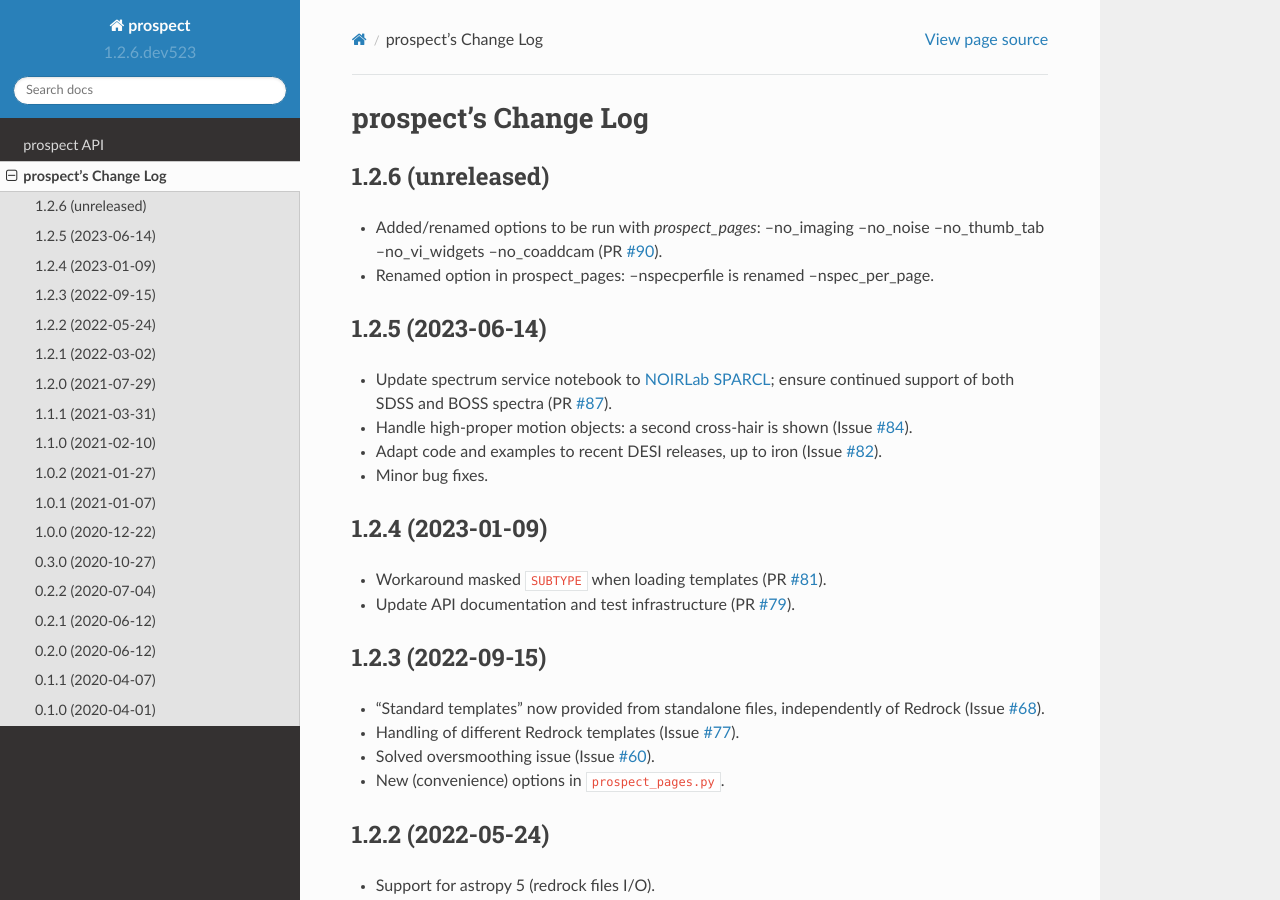
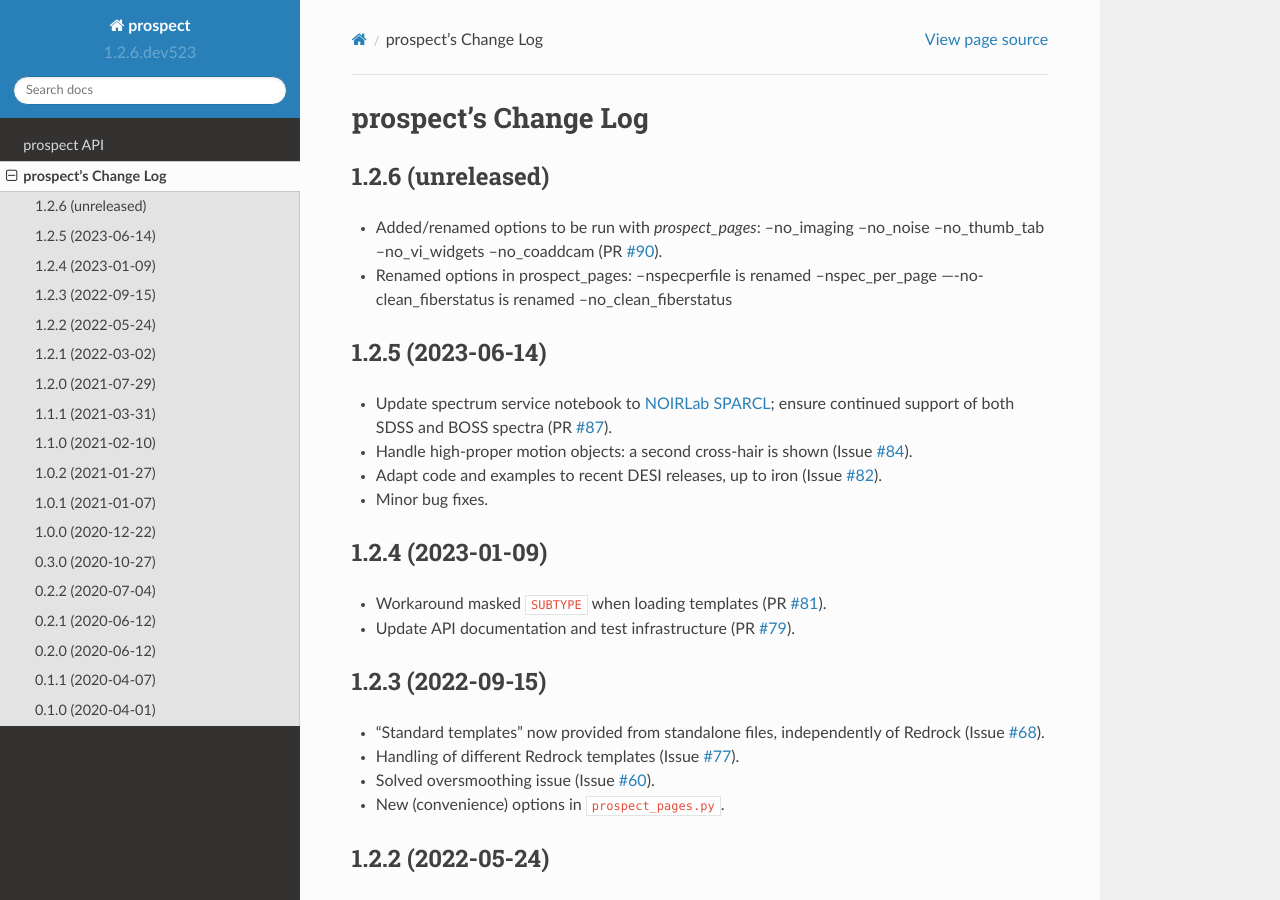
Before and after one commit to desihub/prospect, a Sphinx documentation site: the page built from doc/changes.rst, in a window 1280 px wide and 900 px high. Built offline with Sphinx 7.4.7 and the Read the Docs theme 2.0.0, drawn with Linux system fonts in a browser that asks for light colours.

Commit message:
update changes.rst

```diff
--- a/doc/changes.rst
+++ b/doc/changes.rst
@@ -5,8 +5,15 @@
 1.2.6 (unreleased)
 ------------------
 
-* Added/renamed options to be run with `prospect_pages`: --no_imaging --no_noise --no_thumb_tab --no_vi_widgets --no_coaddcam (PR `#90`_).
-* Renamed option in prospect_pages: --nspecperfile is renamed --nspec_per_page.
+* Added/renamed options to be run with `prospect_pages`:
+  --no_imaging
+  --no_noise
+  --no_thumb_tab
+  --no_vi_widgets
+  --no_coaddcam (PR `#90`_).
+* Renamed options in prospect_pages:
+  --nspecperfile is renamed --nspec_per_page
+  ----no-clean_fiberstatus is renamed --no_clean_fiberstatus
 
 .. _`#90`: https://github.com/desihub/prospect/pull/90
 
```
